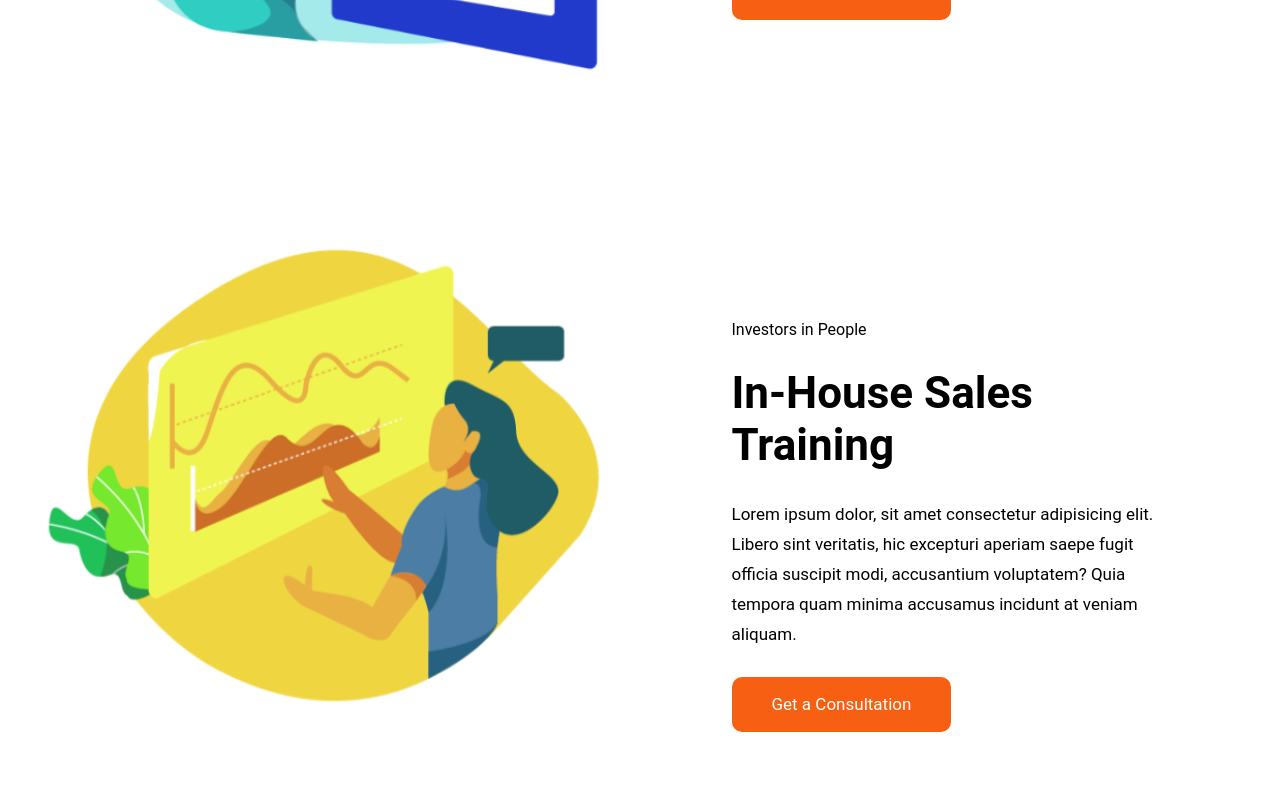
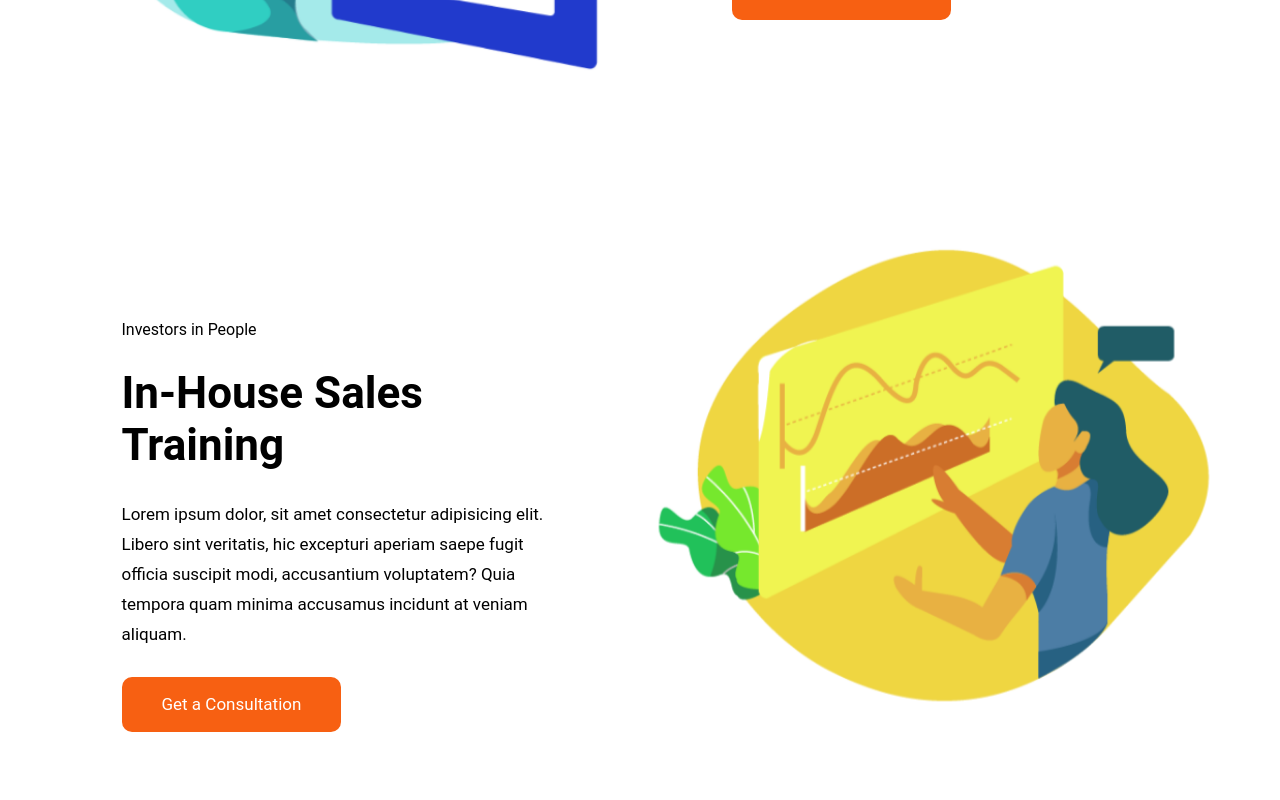
Before and after one commit to emilianoaprile/proj-html-vuejs, a Vue app: page / in a window 1280 px wide. Shown: the part 1340-2140 px from the top of the page. Built offline with nearby package versions, Linux system fonts and the light colour scheme.

Commit message:
FIXED - class flex-reverse

```diff
--- a/src/components/ServiceItem.vue
+++ b/src/components/ServiceItem.vue
@@ -7,8 +7,8 @@ export default {
 </script>
 
 <template>
-    <div class="service-item" :class="{ 'flex-reverse': service.flexReverse }">
-        <div class="row">
+    <div class="service-item">
+        <div class="row" :class="{ 'flex-reverse': service.flexReverse }">
             <div class="col-6">
                 <figure class="img-wrapper">
                     <img :src="service.imgSrc">
```
